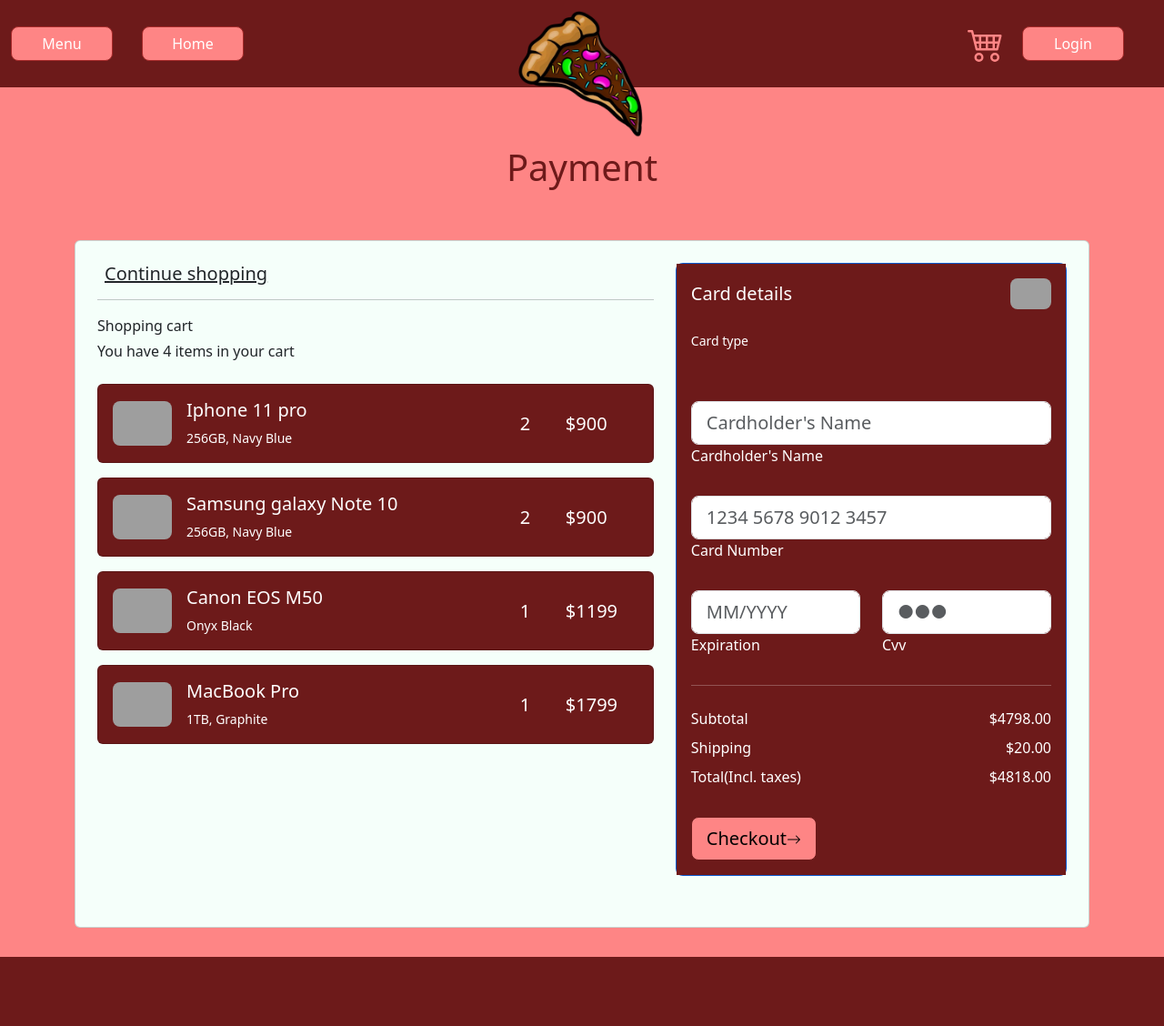
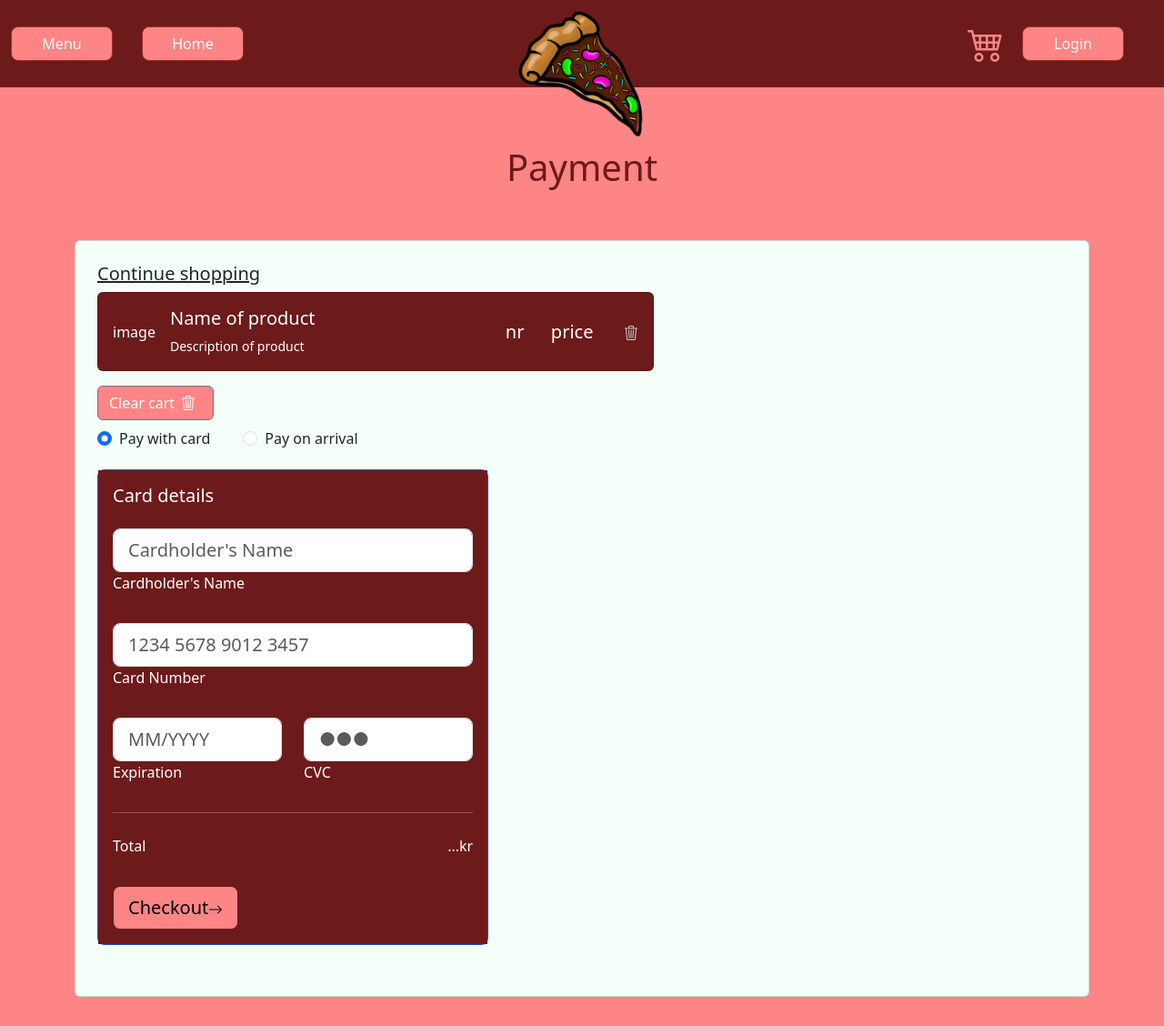
Before and after one commit to saedis-osk/Verk-2, a Django app: page /carts/ in a window 1280 px wide. Shown: the whole page at 91% size. Before the commit the page ends 1052 px from the top, so only its background shows below. Run offline with Django 4.2, Linux system fonts and the light colour scheme; grey boxes are pictures that could not be loaded.

Commit message:
cart updates

```diff
--- a/cart/urls.py
+++ b/cart/urls.py
@@ -3,4 +3,5 @@
     # http://localhost:8000/manufactures
 urlpatterns = [
     path('', views.index, name="cart-index"),
+    path('', views.index, name="confirmation"),
 ]
--- a/static/css/cart.css
+++ b/static/css/cart.css
@@ -30,3 +30,38 @@
 div .pay{
     background-color: #6D1A1A;
 }
+
+.btn-secondary{
+    background-color: #FE8585;
+    display: flex;
+    align-items: center;
+
+}
+
+.btn-secondary:hover{
+    background-color: #6d1a1a;
+    border-color:#FE8585;
+}
+
+   @media (min-width: 1025px) {
+            .h-custom {
+            height: 100vh !important;
+            }
+        }
+
+.card-container {
+  display: inline-flex;
+    margin-bottom: 20px;
+}
+
+.card-1 {
+  margin-right: 10px;
+}
+
+.card-2 {
+  margin-left: 10px;
+}
+
+#popupCheckout{
+    width: 200px;
+}
--- /dev/null
+++ b/static/js/cart.js
@@ -0,0 +1,24 @@
+// Get references to the radio buttons and the popup window
+const payOnArrivalRadio = document.getElementById('inlineRadio1');
+const payWithCardRadio = document.getElementById('inlineRadio2');
+const popupCardWindow = document.getElementById('popupCardWindow');
+const popupCheckout = document.getElementById('popupCheckout');
+
+
+// Add event listeners to the radio buttons
+payOnArrivalRadio.addEventListener('click', hidePopupWindow);
+payWithCardRadio.addEventListener('click', showPopupWindow);
+
+popupCheckout.style.display='none';
+
+// Define the event handlers
+function hidePopupWindow() {
+  popupCardWindow.style.display = 'none';
+  popupCheckout.style.display = 'block';
+
+}
+
+function showPopupWindow() {
+  popupCardWindow.style.display = 'block';
+  popupCheckout.style.display='none';
+}
--- a/templates/cart/index.html
+++ b/templates/cart/index.html
@@ -2,15 +2,9 @@
 {% load static %}
 {% block content %}
     <link rel="stylesheet" href="{% static 'css/cart.css' %}"/>
-    <style>
-        @media (min-width: 1025px) {
-            .h-custom {
-            height: 100vh !important;
-            }
-        }
-    </style>
 
-    <section class="h-100 h-custom" style="background-color: #FE8585;">
+
+    <section class="h-100 h-custom">
     <h1>Payment</h1>
   <div class="container py-5 h-100">
     <div class="row d-flex justify-content-center align-items-center h-100">
@@ -21,145 +15,85 @@
             <div class="row">
 
               <div class="col-lg-7">
+
                 <h5 class="cont"><a href="{% url 'menu-index' %}" class="text-body"><i
-                     class="fas fa-long-arrow-alt-left me-2" ></i>Continue shopping</a></h5>
-                <hr>
+                     class="continue-shopping" ></i>Continue shopping</a></h5>
 
-                <div class="d-flex justify-content-between align-items-center mb-4">
-                  <div>
-                    <p class="mb-1">Shopping cart</p>
-                    <p class="mb-0">You have 4 items in your cart</p>
-                  </div>
 
-                </div>
+              </button>
 
                 <div class="card mb-3">
                   <div class="card-body">
                     <div class="d-flex justify-content-between">
                       <div class="d-flex flex-row align-items-center">
                         <div>
-                          <img
-                            src="https://mdbcdn.b-cdn.net/img/Photos/new-templates/bootstrap-shopping-carts/img1.webp"
-                            class="img-fluid rounded-3" alt="Shopping item" style="width: 65px;">
+                          image
+                          <!--image -->
+                            <!--class="img-fluid rounded-3" alt="Shopping item" style="width: 65px;">-->
                         </div>
                         <div class="ms-3">
-                          <h5>Iphone 11 pro</h5>
-                          <p class="small mb-0">256GB, Navy Blue</p>
+                          <h5>Name of product</h5>
+                          <p class="small mb-0">Description of product</p>
                         </div>
                       </div>
                       <div class="d-flex flex-row align-items-center">
                         <div style="width: 50px;">
-                          <h5 class="fw-normal mb-0">2</h5>
+                          <h5 class="fw-normal mb-0">nr</h5>
                         </div>
                         <div style="width: 80px;">
-                          <h5 class="mb-0">$900</h5>
+                          <h5 class="mb-0">price</h5>
                         </div>
-                        <a href="#!" style="color: #cecece;"><i class="fas fa-trash-alt"></i></a>
+                        <a href="#!" style="color: #cecece;"><i class="fas fa-trash-alt"></i>
+                        <svg xmlns="http://www.w3.org/2000/svg" width="16" height="16" fill="currentColor" class="bi bi-trash3" viewBox="0 0 16 16">
+  <path d="M6.5 1h3a.5.5 0 0 1 .5.5v1H6v-1a.5.5 0 0 1 .5-.5ZM11 2.5v-1A1.5 1.5 0 0 0 9.5 0h-3A1.5 1.5 0 0 0 5 1.5v1H2.506a.58.58 0 0 0-.01 0H1.5a.5.5 0 0 0 0 1h.538l.853 10.66A2 2 0 0 0 4.885 16h6.23a2 2 0 0 0 1.994-1.84l.853-10.66h.538a.5.5 0 0 0 0-1h-.995a.59.59 0 0 0-.01 0H11Zm1.958 1-.846 10.58a1 1 0 0 1-.997.92h-6.23a1 1 0 0 1-.997-.92L3.042 3.5h9.916Zm-7.487 1a.5.5 0 0 1 .528.47l.5 8.5a.5.5 0 0 1-.998.06L5 5.03a.5.5 0 0 1 .47-.53Zm5.058 0a.5.5 0 0 1 .47.53l-.5 8.5a.5.5 0 1 1-.998-.06l.5-8.5a.5.5 0 0 1 .528-.47ZM8 4.5a.5.5 0 0 1 .5.5v8.5a.5.5 0 0 1-1 0V5a.5.5 0 0 1 .5-.5Z"/>
+</svg>
+                        </a>
                       </div>
                     </div>
                   </div>
                 </div>
 
-                <div class="card mb-3">
-                  <div class="card-body">
-                    <div class="d-flex justify-content-between">
-                      <div class="d-flex flex-row align-items-center">
-                        <div>
-                          <img
-                            src="https://mdbcdn.b-cdn.net/img/Photos/new-templates/bootstrap-shopping-carts/img2.webp"
-                            class="img-fluid rounded-3" alt="Shopping item" style="width: 65px;">
-                        </div>
-                        <div class="ms-3">
-                          <h5>Samsung galaxy Note 10 </h5>
-                          <p class="small mb-0">256GB, Navy Blue</p>
-                        </div>
-                      </div>
-                      <div class="d-flex flex-row align-items-center">
-                        <div style="width: 50px;">
-                          <h5 class="fw-normal mb-0">2</h5>
-                        </div>
-                        <div style="width: 80px;">
-                          <h5 class="mb-0">$900</h5>
-                        </div>
-                        <a href="#!" style="color: #cecece;"><i class="fas fa-trash-alt"></i></a>
-                      </div>
-                    </div>
-                  </div>
-                </div>
 
-                <div class="card mb-3">
-                  <div class="card-body">
-                    <div class="d-flex justify-content-between">
-                      <div class="d-flex flex-row align-items-center">
-                        <div>
-                          <img
-                            src="https://mdbcdn.b-cdn.net/img/Photos/new-templates/bootstrap-shopping-carts/img3.webp"
-                            class="img-fluid rounded-3" alt="Shopping item" style="width: 65px;">
-                        </div>
-                        <div class="ms-3">
-                          <h5>Canon EOS M50</h5>
-                          <p class="small mb-0">Onyx Black</p>
-                        </div>
-                      </div>
-                      <div class="d-flex flex-row align-items-center">
-                        <div style="width: 50px;">
-                          <h5 class="fw-normal mb-0">1</h5>
-                        </div>
-                        <div style="width: 80px;">
-                          <h5 class="mb-0">$1199</h5>
-                        </div>
-                        <a href="#!" style="color: #cecece;"><i class="fas fa-trash-alt"></i></a>
-                      </div>
-                    </div>
-                  </div>
-                </div>
+           <button class=" btn btn-secondary mb-2">
+                <h7>Clear cart </h7>
+                 <svg xmlns="http://www.w3.org/2000/svg" width="30" height="16" fill="currentColor" class="bi bi-trash3" viewBox="0 0 16 16">
+  <path d="M6.5 1h3a.5.5 0 0 1 .5.5v1H6v-1a.5.5 0 0 1 .5-.5ZM11 2.5v-1A1.5 1.5 0 0 0 9.5 0h-3A1.5 1.5 0 0 0 5 1.5v1H2.506a.58.58 0 0 0-.01 0H1.5a.5.5 0 0 0 0 1h.538l.853 10.66A2 2 0 0 0 4.885 16h6.23a2 2 0 0 0 1.994-1.84l.853-10.66h.538a.5.5 0 0 0 0-1h-.995a.59.59 0 0 0-.01 0H11Zm1.958 1-.846 10.58a1 1 0 0 1-.997.92h-6.23a1 1 0 0 1-.997-.92L3.042 3.5h9.916Zm-7.487 1a.5.5 0 0 1 .528.47l.5 8.5a.5.5 0 0 1-.998.06L5 5.03a.5.5 0 0 1 .47-.53Zm5.058 0a.5.5 0 0 1 .47.53l-.5 8.5a.5.5 0 1 1-.998-.06l.5-8.5a.5.5 0 0 1 .528-.47ZM8 4.5a.5.5 0 0 1 .5.5v8.5a.5.5 0 0 1-1 0V5a.5.5 0 0 1 .5-.5Z"/>
+</svg>
+</button>
 
-                <div class="card mb-3 mb-lg-0">
-                  <div class="card-body">
-                    <div class="d-flex justify-content-between">
-                      <div class="d-flex flex-row align-items-center">
-                        <div>
-                          <img
-                            src="https://mdbcdn.b-cdn.net/img/Photos/new-templates/bootstrap-shopping-carts/img4.webp"
-                            class="img-fluid rounded-3" alt="Shopping item" style="width: 65px;">
-                        </div>
-                        <div class="ms-3">
-                          <h5>MacBook Pro</h5>
-                          <p class="small mb-0">1TB, Graphite</p>
-                        </div>
-                      </div>
-                      <div class="d-flex flex-row align-items-center">
-                        <div style="width: 50px;">
-                          <h5 class="fw-normal mb-0">1</h5>
-                        </div>
-                        <div style="width: 80px;">
-                          <h5 class="mb-0">$1799</h5>
-                        </div>
-                        <a href="#!" style="color: #cecece;"><i class="fas fa-trash-alt"></i></a>
-                      </div>
-                    </div>
-                  </div>
-                </div>
 
               </div>
-              <div class="col-lg-5">
+
+                <div class="card-container">
+ <div class="card-1">
+    <label class="myCheckbox">
+      <input type="checkbox" class="myCheckbox" style="display: none;">
+      <div class="form-check form-check-inline">
+  <input class="form-check-input" type="radio" name="inlineRadioOptions" id="inlineRadio2" value="option2" checked>
+  <label class="form-check-label" for="inlineRadio2">Pay with card</label>
+</div>
+    </label>
+  </div>
+
+
+ <div class="card-2">
+    <label class="myCheckbox">
+      <input type="checkbox" class="myCheckbox" style="display: none;">
+      <div class="form-check form-check-inline">
+  <input class="form-check-input" type="radio" name="inlineRadioOptions" id="inlineRadio1" value="option1">
+  <label class="form-check-label" for="inlineRadio1">Pay on arrival</label>
+</div>
+    </label>
+  </div>
+</div>
+
+              <div class="col-lg-5" id="popupCardWindow">
 
                 <div class="card bg-primary text-white rounded-3">
                   <div class="card-body pay">
                     <div class="d-flex justify-content-between align-items-center mb-4">
                       <h5 class="mb-0">Card details</h5>
-                      <img src="https://mdbcdn.b-cdn.net/img/Photos/Avatars/avatar-6.webp"
-                        class="img-fluid rounded-3" style="width: 45px;" alt="Avatar">
                     </div>
-
-                    <p class="small mb-2">Card type</p>
-                    <a href="#!" type="submit" class="text-white"><i
-                        class="fab fa-cc-mastercard fa-2x me-2"></i></a>
-                    <a href="#!" type="submit" class="text-white"><i
-                        class="fab fa-cc-visa fa-2x me-2"></i></a>
-                    <a href="#!" type="submit" class="text-white"><i
-                        class="fab fa-cc-amex fa-2x me-2"></i></a>
-                    <a href="#!" type="submit" class="text-white"><i class="fab fa-cc-paypal fa-2x"></i></a>
 
                     <form class="mt-4">
                       <div class="form-outline form-white mb-4">
@@ -169,7 +103,7 @@
                       </div>
 
                       <div class="form-outline form-white mb-4">
-                        <input type="text" id="typeText" class="form-control form-control-lg" siez="17"
+                        <input type="text" id="typeText1" class="form-control form-control-lg" siez="17"
                           placeholder="1234 5678 9012 3457" minlength="19" maxlength="19" />
                         <label class="form-label" for="typeText">Card Number</label>
                       </div>
@@ -186,7 +120,7 @@
                           <div class="form-outline form-white">
                             <input type="password" id="typeText" class="form-control form-control-lg"
                               placeholder="&#9679;&#9679;&#9679;" size="1" minlength="3" maxlength="3" />
-                            <label class="form-label" for="typeText">Cvv</label>
+                            <label class="form-label" for="typeText">CVC</label>
                           </div>
                         </div>
                       </div>
@@ -195,19 +129,9 @@
 
                     <hr class="my-4">
 
-                    <div class="d-flex justify-content-between">
-                      <p class="mb-2">Subtotal</p>
-                      <p class="mb-2">$4798.00</p>
-                    </div>
-
-                    <div class="d-flex justify-content-between">
-                      <p class="mb-2">Shipping</p>
-                      <p class="mb-2">$20.00</p>
-                    </div>
-
                     <div class="d-flex justify-content-between mb-4">
-                      <p class="mb-2">Total(Incl. taxes)</p>
-                      <p class="mb-2">$4818.00</p>
+                      <p class="mb-2">Total</p>
+                      <p class="mb-2">...kr</p>
                     </div>
 
                     <button type="button" class="btn btn-info btn-block btn-lg">
@@ -223,6 +147,20 @@
 
               </div>
 
+
+
+
+         <button class=" btn btn-secondary mb-2" id="popupCheckout">
+                <h7>Checkout </h7>
+                 <svg xmlns="http://www.w3.org/2000/svg" width="16" height="16" fill="currentColor" class="bi bi-arrow-right" viewBox="0 0 16 16">
+  <path fill-rule="evenodd" d="M1 8a.5.5 0 0 1 .5-.5h11.793l-3.147-3.146a.5.5 0 0 1 .708-.708l4 4a.5.5 0 0 1 0 .708l-4 4a.5.5 0 0 1-.708-.708L13.293 8.5H1.5A.5.5 0 0 1 1 8z"/>
+</svg>
+             <a href="{% url 'confirmation' %}"></a>
+</button>
+
+
+
+
             </div>
 
           </div>
@@ -231,4 +169,7 @@
     </div>
   </div>
 </section>
+
+<script src="{% static 'js/cart.js' %}"></script>
+
 {%endblock %}
```
Also changed, not shown: templates/cart/confirmation.html (added, +7 -0 lines).
